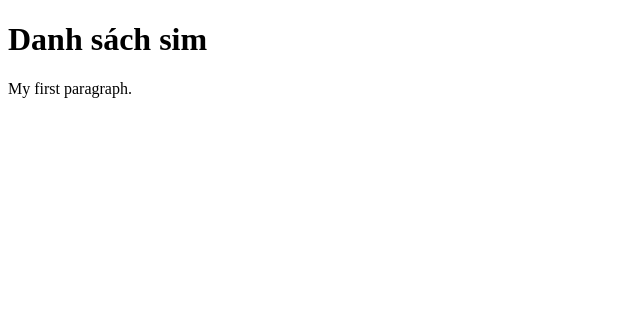
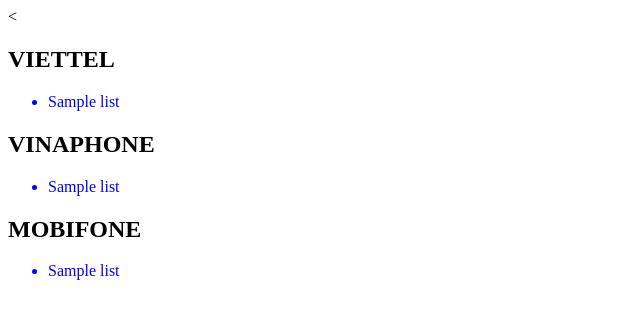
Before and after one commit to IRisDo/SIM-WEB, a Python web app: template SIM/templates/SIM/sim_list.html in a window 1280 px wide. Shown: the top 319 px of the page, without its empty margins (0-640 px from the left). Run offline with Jinja, Linux system fonts and the light colour scheme; the template is opened without the code that fills it: most values are stand-ins (such as "Sample title", 1, 10 or a date in 2020).

Commit message:
Changed display

```diff
--- a/SIM/templates/SIM/sim_list.html
+++ b/SIM/templates/SIM/sim_list.html
@@ -1,10 +1,29 @@
 <!DOCTYPE html>
 <html>
-	<head>
+	<<head>
 		<title>Bán sim online</title>
 	</head>
+
 	<body>
-		<h1>Danh sách sim</h1>
-		<p>My first paragraph.</p>
+		<h2>VIETTEL</h2>
+		<ul>
+			{% for list in list_viettel %}
+				<li style="color:blue">{{list}}</li>
+			{% endfor %}
+		</ul>
+
+		<h2>VINAPHONE</h2>
+		<ul>
+			{% for list in list_vinaphone %}
+				<li style="color:blue">{{list}}</li>
+			{% endfor %}
+		</ul>
+
+		<h2>MOBIFONE</h2>
+		<ul>
+			{% for list in list_mobifone %}
+				<li style="color:blue">{{list}}</li>
+			{% endfor %}
+		</ul>
 	</body>
 </html>
```
Also changed, not shown: SIM/views.py (+5 -2 lines).
